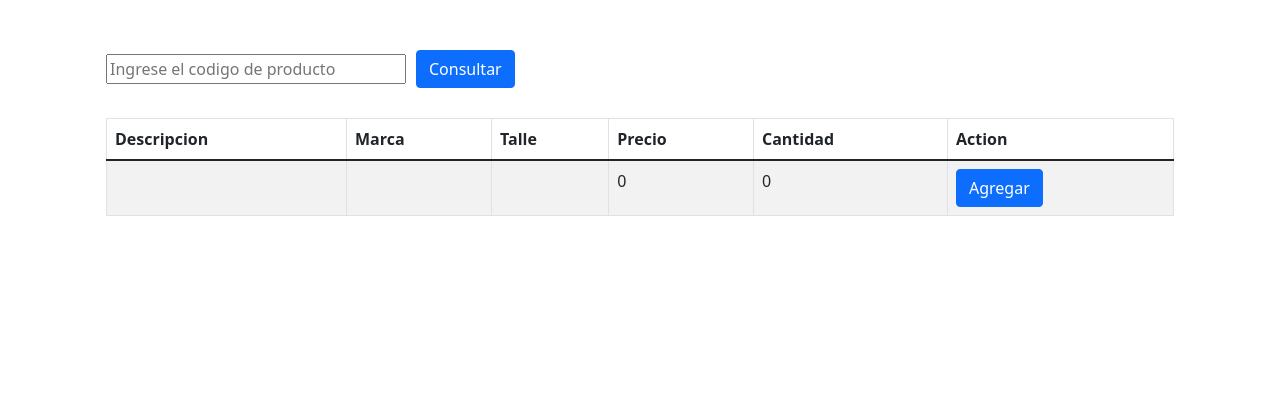
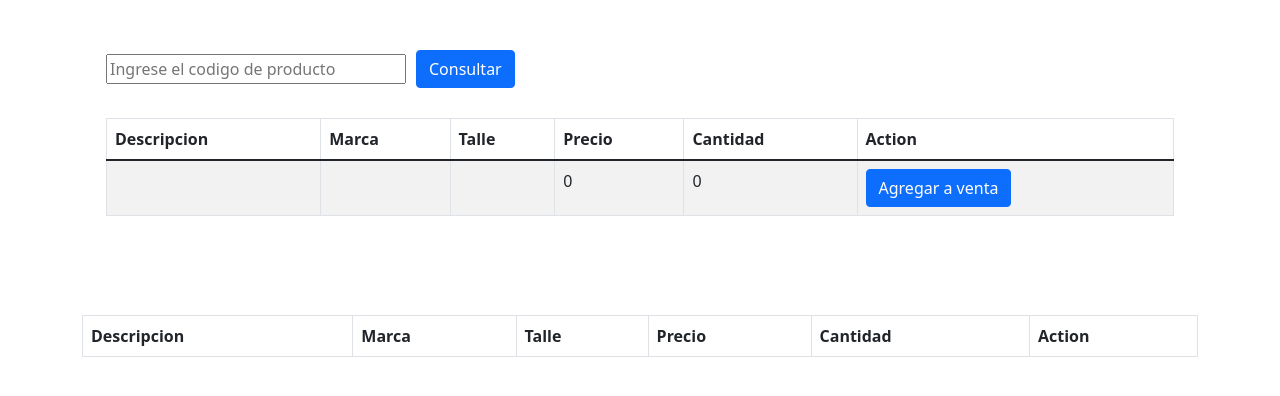
Before and after one commit to ldato/tienda_Leones_Front, a React (Create React App) app: page / in a window 1280 px wide. Shown: the top 396 px of the page. Built offline with nearby package versions, Linux system fonts and the light colour scheme.

Commit message:
se agrego tabla que renderiza el listado de productos a vender

```diff
--- a/src/App.js
+++ b/src/App.js
@@ -3,6 +3,7 @@ import { Col, Container, Row } from "react-bootstrap";
 import "bootstrap/dist/css/bootstrap.css";
 import "./App.css";
 import Buscador from "./components/Buscador";
+import TablaProducto from "./components/TablaProducto";
 // import TablaProducto from "./components/TablaProducto";
 
 
@@ -10,6 +11,7 @@ import Buscador from "./components/Buscador";
 function App(props) {
     const [venta, setVenta] = useState([]);
     const [producto, setProducto] = useState("");
+    let render;
 
     const addVenta = () => {
         setVenta(oldArray => [...oldArray, producto]);
@@ -26,7 +28,12 @@ function App(props) {
                 <Row className="Alto-Fila">
                 </Row>
                 <Row className="altura-fila">
-                    <Col className="centrar-contenido"><Buscador callback={getResponse} add={addVenta}/></Col>
+                    <Col xs={12} className="centrar-contenido"><Buscador callback={getResponse} add={addVenta}/></Col>
+                </Row>
+                <Row className="espacio-superior">
+                    <Col>
+                        <TablaProducto listaVenta={venta}/>
+                    </Col>
                 </Row>
             </Container>
         </>
--- a/src/components/Buscador.js
+++ b/src/components/Buscador.js
@@ -83,7 +83,7 @@ function Buscador(props) {
                                     <td>{producto[0].talle}</td>
                                     <td>{producto[0].precio}</td>
                                     <td>{producto[0].cantidad}</td>
-                                    <td><Button onClick={Agregar}>Agregar</Button></td>
+                                    <td><Button onClick={Agregar}>Agregar a venta</Button></td>
                                 </tr>
                             </tbody>
                         </Table>
--- a/src/components/TablaProducto.js
+++ b/src/components/TablaProducto.js
@@ -2,18 +2,16 @@
 import React, { useState } from "react";
 import "bootstrap/dist/css/bootstrap.css";
 import "../App.css";
-import { Button, Row, Table } from "react-bootstrap";
+import { Button, Col, Row, Table } from "react-bootstrap";
 
 
 function TablaProducto(props) {
-       const [articulo, setArticulo] = useState("");
-       const getArticulo = async (props) => {
-           let set = await props;
-           return set;
-       }
+    const { listaVenta } = props;
+
     return (
-        // <tr>{listar}</tr>
+
         <Row className="espacio-superior2">
+            <Col>
                 <Table striped bordered hover>
                     <thead>
                         <tr>
@@ -26,16 +24,25 @@ function TablaProducto(props) {
                         </tr>
                     </thead>
                     <tbody>
-                    <tr>
-                        <td>{articulo.descripcion}</td>
-                        <td>{articulo.marca}</td>
-                        <td>{articulo.talle}</td>
-                        <td>{articulo.precio}</td>
-                        <td>{articulo.cantidad}</td>
-                        <td><Button>Agregar</Button></td>
+                        {listaVenta.map((articulo, id) => {
+                            return (
+                            <>
+                                <tr key={id}>
+                                    {/* {console.log(articulo)} */}
+                                    <td >{articulo[0].descripcion}</td>
+                                    <td >{articulo[0].marca}</td>
+                                    <td >{articulo[0].talle}</td>
+                                    <td >{articulo[0].precio}</td>
+                                    <td >1</td>
+                                    <td ><Button>Quitar</Button></td>
                                 </tr>
+                            </>)
+                        })}
+
+
                     </tbody>
                 </Table>
+            </Col>
         </Row>
     )
 
```
Lines whose indentation alone changed are shown as unchanged.
